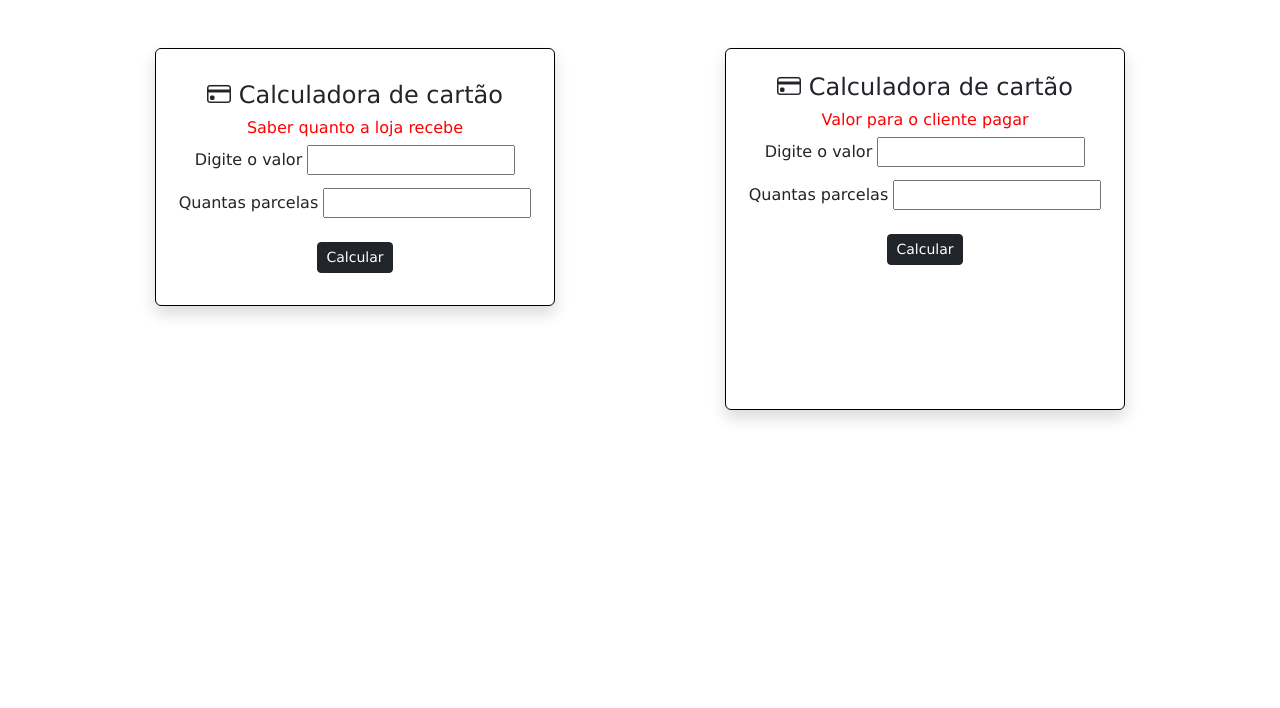
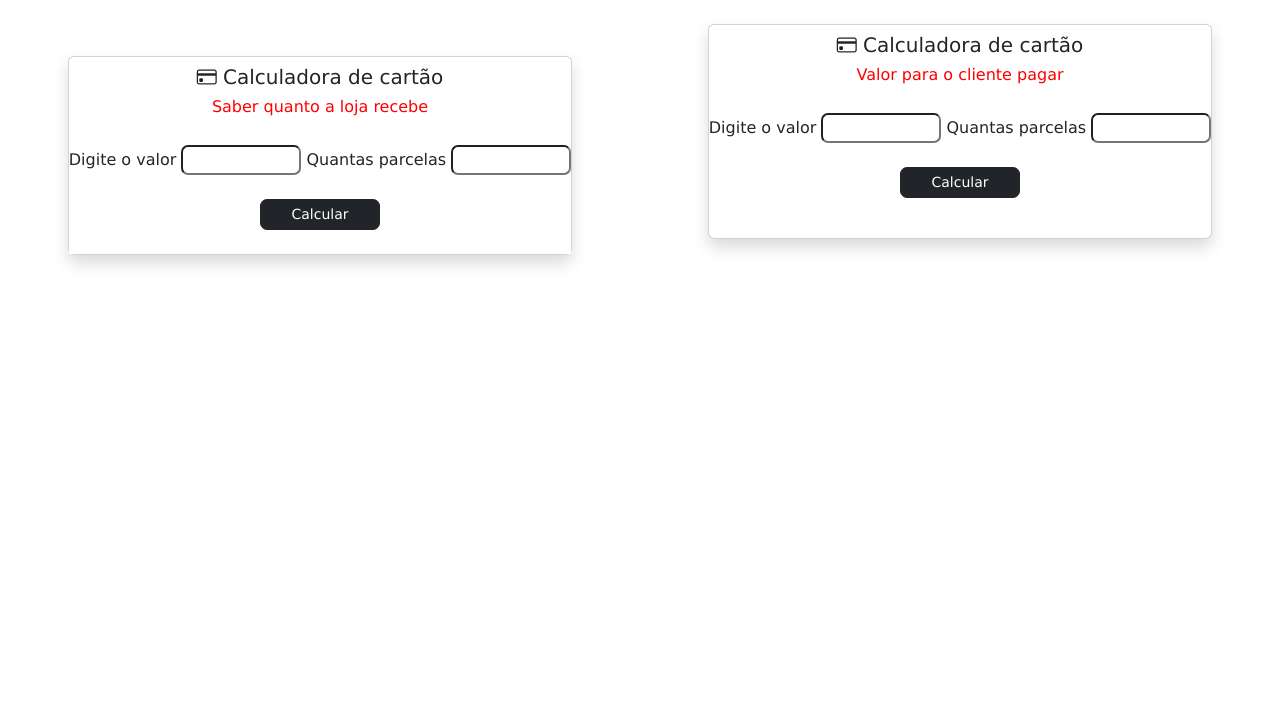
Before and after one commit to wironjr/calculadoracartao, a plain HTML site: page index.html in a window 1280 px wide. Shown: the top 708 px of the page. Drawn offline with nearby package versions, Linux system fonts and the light colour scheme.

Commit message:
organização

```diff
--- a/index.html
+++ b/index.html
@@ -18,6 +18,7 @@
     	}
 
     	footer{
+
     		background: black;
     		color: white;
     	}
@@ -104,29 +105,59 @@
 </head>
 <body>
 
-	<div class="container">
-		<div class="row text-center">
-			<div id="cartao" class="col-1 m-auto mt-5 p-2 shadow" style="width: 400px; border: 0.8px solid black; border-radius: 6px;">
-				<div class="mt-4">
-					<h4><i class="bi bi-credit-card"></i> Calculadora de cartão</h4>
+	<div class="d-flex mb-3 flex-wrap justify-content-around">
+      <div class="p-2">
+      	<div class="card mt-5 shadow">
+				<div class="m-2 text-center">
+					<h5><i class="bi bi-credit-card"></i> Calculadora de cartão</h5>
 					<h6 style="color: red;">Saber quanto a loja recebe</h6>
 				</div>
 
+					<div class="text-center">
+					<label class="" for="valorDinheiro1">Digite o valor</label>
+					<input style="width: 120px; border-radius: 7px;" type="number" name="valorDinheiro1" id="valorDinheiro1">
 
-					<label class="mb-3" for="valorDinheiro1">Digite o valor</label>
-					<input type="number" name="valorDinheiro1" id="valorDinheiro1" required>
+					<label class="mt-3" for="parcela1">Quantas parcelas</label>
+					<input style="width: 120px; border-radius: 7px;" type="number" name="parcela1" id="parcela1" required><br>
 
-					<label for="parcela1">Quantas parcelas</label>
-					<input type="number" name="parcela1" id="parcela1" required><br>
-
-					<button class="btn btn-sm btn-dark mt-4" onclick="resultadoCartaoReceber()">Calcular</button>
+					<button style="width: 120px; border-radius: 7px;" class="btn btn-sm btn-dark mt-4" onclick="resultadoCartaoReceber()">Calcular</button>
 
 					<ul class="list-group list-group-flush text-center mt-2" id="result1">
 					    <li class="list-group-item"></li>
 					</ul>
+					</div>
 
 
 			</div>
+      </div>
+      <div class="p-2">
+      	<div class="card mt-3 shadow">
+
+					<div class="m-2 text-center">
+						<h5><i class="bi bi-credit-card"></i> Calculadora de cartão</h5>
+						<h6 style="color: red">Valor para o cliente pagar</h6>
+					</div>
+
+						<div class="text-center">
+						<label class="" for="valorDinheiro">Digite o valor</label>
+						<input style="width: 120px; border-radius: 7px;" type="number" name="valorDinheiro" id="valorDinheiro">
+
+						<label class="mt-3" for="parcela">Quantas parcelas</label>
+						<input style="width: 120px; border-radius: 7px;" type="number" name="parcela" id="parcela"><br>
+
+						<button style="width: 120px; border-radius: 7px;" class="btn btn-sm btn-dark mt-4" onclick="resultadoCartao()">Calcular</button>
+
+
+						<ul class="list-group list-group-flush text-center mt-2 mb-3" id="result">
+						    <li class="list-group-item"></li>
+						</ul>
+						</div>
+
+		</div>
+      </div>
+    </div>
+
+
 
 			<!--<div class="col-1 mt-3" style="width: 300px; border: 1px solid black; border-radius: 6px;">
 				<div><h3>Tabuada</h3></div>
@@ -147,38 +178,13 @@
 				</div>
 			</div>-->
 
-			<div id="cartao" class="col-1 m-auto mt-5 shadow" style="width: 400px; border: 0.8px solid black; border-radius: 6px;">
-				<div style="margin-bottom: 120px;">
-				<div class="mt-4 ">
-					<h4><i class="bi bi-credit-card"></i> Calculadora de cartão</h4>
-					<h6 style="color: red">Valor para o cliente pagar</h6>
-				</div>
 
 
-					<label class="mb-3" for="valorDinheiro">Digite o valor</label>
-					<input type="number" name="valorDinheiro" id="valorDinheiro">
-
-					<label for="parcela">Quantas parcelas</label>
-					<input type="number" name="parcela" id="parcela"><br>
-
-					<button class="btn btn-sm btn-dark mt-4" onclick="resultadoCartao()">Calcular</button>
-
-
-					<ul class="list-group list-group-flush text-center mt-2" id="result">
-					    <li class="list-group-item"></li>
-					</ul>
-				</div>
-
-
-		</div>
-	</div>
-
-
-	<footer class="fixed-bottom text-center mt-3">
+	<footer class="fixed-bottom text-center">
 		<div id="divTextTaxa" style="color: black; background: white; text-align: center; font-size: 0.6rem">
 		Taxa predefinida de 1,5% ao mês, para alterar solicite suporte.
 		</div>
-		<img src="./logo.png" style="width: 100px;">
+		<img src="logo.png" style="width: 80px;">
 	</footer>
 </body>
 </html>
```
